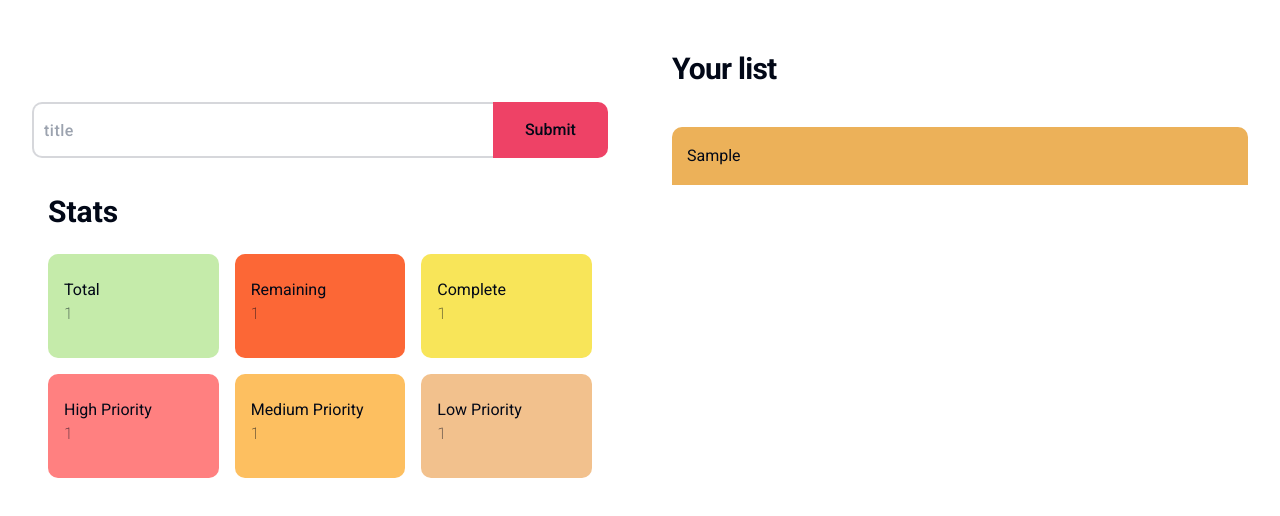
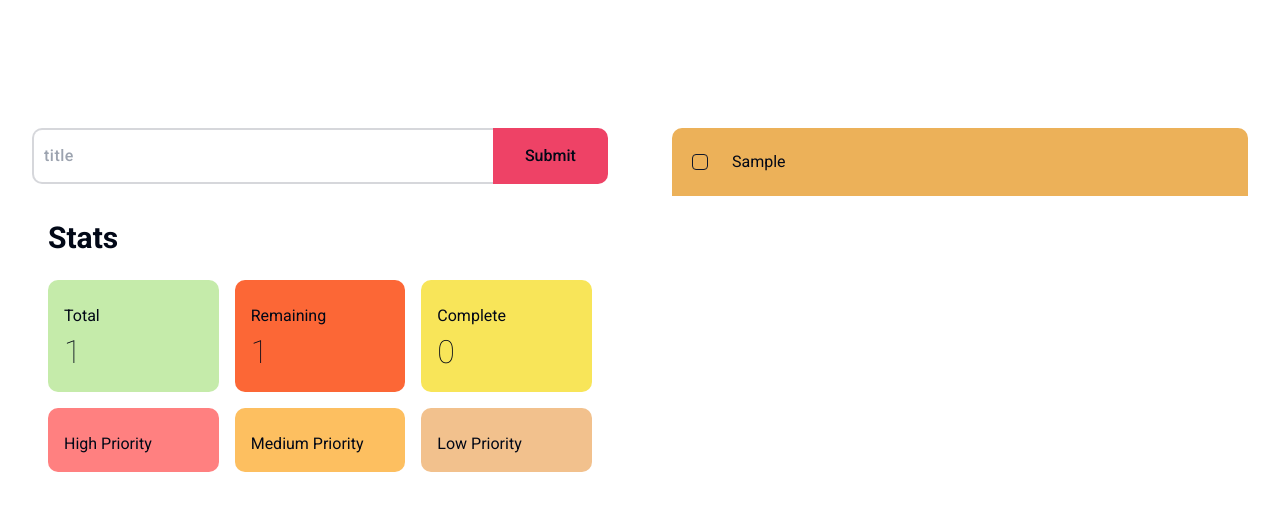
Before and after one commit to AnindoChoudhury/TodoApp, a React (Vite) app in the folder frontend/: page / in a window 1280 px wide. Both pictures are taken after typing "Sample" into the empty fields and a click on the button "Submit". Shown: the top 516 px of the page. Built offline with nearby package versions, Linux system fonts and the light colour scheme; no server answers.

Commit message:
Updated stats

```diff
--- a/frontend/package.json
+++ b/frontend/package.json
@@ -9,9 +9,11 @@
     "preview": "vite preview"
   },
   "dependencies": {
+    "@radix-ui/react-checkbox": "^1.0.4",
     "@radix-ui/react-slot": "^1.0.2",
     "class-variance-authority": "^0.7.0",
     "clsx": "^2.1.0",
+    "framer-motion": "^11.0.7",
     "lucide-react": "^0.343.0",
     "react": "^18.2.0",
     "react-dom": "^18.2.0",
--- a/frontend/src/App.jsx
+++ b/frontend/src/App.jsx
@@ -1,7 +1,7 @@
 import Input from "./Section/Input"
 import Display from "./Section/Display"
 import TodoContextProvider from "./context/TodoContextProvider"
-
+import {motion} from "framer-motion"
 function App() {
   return(
     <div style={{display:"flex"}}>
--- /dev/null
+++ b/frontend/src/SVG/Info.jsx
@@ -0,0 +1,9 @@
+
+export default function Info()
+{
+    return(
+        <div className="flex justify-center items-center">
+    <svg fill="#FA5252" xmlns="http://www.w3.org/2000/svg"  viewBox="0 0 24 24" width="20px" height="24px">    <path d="M12,2C6.477,2,2,6.477,2,12s4.477,10,10,10s10-4.477,10-10S17.523,2,12,2z M13,17h-2v-6h2V17z M13,9h-2V7h2V9z"/></svg>
+    </div>
+    )
+}
--- a/frontend/src/Section/Display.jsx
+++ b/frontend/src/Section/Display.jsx
@@ -1,30 +1,22 @@
-import React, { useState, useEffect, useContext } from "react";
+import React, { useState, useEffect, useContext,useRef} from "react";
 import TodoContext from "../context/TodoContext";
-
+import { Checkbox } from "@/components/ui/checkbox"
 function Display() {
   let [color, setColor] = useState([]);
-  const [check, setCheck] = useState([false]);
-  const { todoCon,setTodoCon,title,setTitle,setTotalNumberOfTodos} = useContext(TodoContext);
+  // const [check, setCheck] = useState([false]);
+  const { todoCon,setTodoCon,check,title,setTitle,setCheck,setTotalNumberOfTodos} = useContext(TodoContext);
 
-  // Changes the color array based on the values of the check array
-  useEffect(() => {
-    setColor(
-      check.map((item) => {
-        if (item) return "#D4E7C5";
-        else return "white";
-      })
-    );
-    console.log(check);
-  }, [check]);
   useEffect(()=>
   {
     if(todoCon.length)
     {
-      setTitle("Your list");
+      setTitle("");
       setTotalNumberOfTodos(todoCon.length);
     }
   },[todoCon]);
   // If there is at least a single todo in the todoCon array
+
+  const checkRef = useRef(null);
   return (
       <div
         className="display"
@@ -40,7 +32,7 @@ function Display() {
         }}
       >
     <h2 className="mt-10 scroll-m-20 pb-2 text-3xl self-start font-semibold tracking-tight transition-colors first:mt-0" style={{marginTop:"8%",marginLeft:"2rem"}}>{title}</h2>
-    <div className="displaychild" style={{display:"flex",justifyContent:"center",flexDirection:"column",alignItems:"center",width:"100%",marginTop : "2rem"}}>
+    <div className="displaychild" style={{display:"flex",justifyContent:"center",flexDirection:"column",alignItems:"center",width:"100%",marginTop : "4.3rem"}}>
         {todoCon.map((item, i) => {
           let todoItemBackgroundColor = i%2===0?"#ECB159":"#F0F3FF";
 
@@ -53,32 +45,20 @@ function Display() {
               width: "90%",
               backgroundColor:todoItemBackgroundColor,
               borderRadius : borderRadiusOfItem,
-              padding : "15px",
+              padding : "20px",
               // backgroundColor: color[i] || "red",
               // padding: "1rem",
               // borderRadius: "10px",
             }}
           >
-            <p className="leading-7 [&:not(:first-child)]:mt-6">{item.todoTitle}</p>
-            {/* <p style={{ display: "inline", marginRight: "1.5rem" }}>
-              Completed
-            </p>
-            <input
-              style={{
-                width: "20px",
-                height: "20px",
-                position: "absolute",
-                bottom: "15px",
-              }}
-              type="checkbox"
-              onChange={() => {
-                setCheck((prev) => {
-                  const newCheck = [...prev];
-                  newCheck[i] = !newCheck[i];
-                  return newCheck;
-                });
-              }}
-            /> */}
+            <div className="flex gap-6 items-center">
+
+            <Checkbox ref = {checkRef} id={i}/>
+            <p className="leading-7">{item.todoTitle}</p>
+
+            </div>
+
+
           </div>
         )})}
         </div>
--- a/frontend/src/Section/Input.jsx
+++ b/frontend/src/Section/Input.jsx
@@ -3,20 +3,28 @@ import TodoContext from "../context/TodoContext";
 import "../App.css"
 import Stat from "./Stat";
 import { Button } from "@/components/ui/button"
-
+import Info from "@/SVG/info";
 function Input()
 {
   const titleRef = useRef(null);
-  const {setTodoCon,todoCon,title,setTitle,totalNumberOfTodos,setTotalNumberOfTodos} = useContext(TodoContext);
+  const {setTodoCon,todoCon,title,setTitle,totalNumberOfTodos,setTotalNumberOfTodos,checks,setChecks} = useContext(TodoContext);
 
   async function pushTodo()
   {
     const todoTitle = titleRef.current.value;
-    const todoObject = {todoTitle};
+    if(!todoTitle)
+    {
+       alert("At least enter some todo");
+       return;
+    }
+    const todoObject = {id:todoCon.length,todoTitle:todoTitle,completed:false};
     setTodoCon((current)=>([...current,todoObject]));
     const reqBody = {
+      id : todoCon.length,
       title : todoTitle,
+      completed : false,
     }
+    console.log(todoObject);
     titleRef.current.value="";
     await fetch("https://todo-app-backend-delta.vercel.app/todo",{
       method : "POST",
@@ -35,13 +43,14 @@ function Input()
       gap: "1rem",
       flexDirection: "column",
       width: "100%",
-      paddingTop: "8%",
+      paddingTop: "7%",
       alignItems: "center",
       height : "100vh",
       overflow: "auto",
     }}
   >
-    <div style={{display : "flex",width : "90%"}}>
+
+    <div style={{display : "flex",width : "90%",marginTop : "2.4rem"}}>
     <input style={{
        width : "80%",
        height : "100%",
@@ -68,6 +77,8 @@ function Input()
 
 
   </div>
+
+
    )
 }
 
--- a/frontend/src/Section/Stat.jsx
+++ b/frontend/src/Section/Stat.jsx
@@ -1,30 +1,42 @@
 import { useContext } from "react"
 import "../index.css"
 import TodoContext from "../context/TodoContext";
+import { motion } from "framer-motion"
 
-function StatItems({text,color})
+function StatItems({text,color,number})
 {
-    const {totalNumberOfTodos}=useContext(TodoContext);
+
 
     return(
-    <div className="statItems" style={{backgroundColor:color,display:"flex",justifyContent:"center",flexDirection:"column"}}>
+    <div className="statItems" style={{backgroundColor:color,display:"flex",paddingBottom:"1rem",justifyContent:"center",flexDirection:"column"}}>
             <p>{text}</p>
-            <p className="stat" style={{fontWeight:"100"}}>{totalNumberOfTodos}</p>
+            <motion.p
+            className="stat"
+            style={{fontWeight:"100",fontSize:"2rem"}}
+            initial={{ opacity: 0, scale: 0.5 }}
+            animate={{ opacity: 1, scale: 1 }}
+            transition={{
+                duration: 0.8,
+                delay: 0.5,
+                ease: [0, 0.71, 0.2, 1.01]
+              }}
+            >{number}</motion.p>
     </div>
     )
 }
 
 export default function Stat()
 {
-
+    const {totalNumberOfTodos,completedTodo,setCompletedTodo}=useContext(TodoContext);
     return(
         <div style={{display : "flex",marginTop : "20px",height : "19rem",padding:"0 1rem 0 1rem",flexDirection:"column",width : "90%",justifyContent : "start",alignItems : "center"}}>
             <div style={{width : "100%"}}>
             <h2 className="mt-10 scroll-m-20 mb-[1rem] pb-2 text-3xl font-semibold tracking-normal transition-colors first:mt-0">Stats</h2>
             <div style={{display :"grid", gridTemplateColumns : "1fr 1fr 1fr", gap:"1rem",margin:"0"}}>
-             <StatItems text="Total" color ="#C5EBAA"/>
-             <StatItems text="Remaining" color ="#FC6736"/>
-             <StatItems text="Complete" color ="#F8E559"/>
+             <StatItems text="Total" color ="#C5EBAA" number = {totalNumberOfTodos} />
+             <StatItems text="Remaining" color ="#FC6736" number={totalNumberOfTodos-completedTodo.length}/>
+             <StatItems text="Complete" color ="#F8E559"
+             number={completedTodo.length}/>
             <StatItems  text="High Priority" color="#FF8080"/>
             <StatItems text="Medium Priority" color="#FDBF60"/>
             <StatItems text="Low Priority" color ="#F2C18D"/>
--- /dev/null
+++ b/frontend/src/components/ui/checkbox.jsx
@@ -0,0 +1,46 @@
+"use client"
+
+import * as React from "react"
+import * as CheckboxPrimitive from "@radix-ui/react-checkbox"
+import { Check } from "lucide-react"
+
+import { cn } from "@/lib/utils"
+
+import { useContext } from "react"
+import {useEffect} from "react";
+import TodoContext from "@/context/TodoContext"
+
+const Checkbox = React.forwardRef(({ className, ...props }, ref) => {
+  const {completedTodo,setCompletedTodo,todoCon}=useContext(TodoContext);
+  useEffect(function()
+  {
+    console.log(completedTodo);
+  },[completedTodo]);
+  return(
+  <CheckboxPrimitive.Root
+
+    onCheckedChange={function()
+    {
+        todoCon[ref.current.id].completed=(ref.current.ariaChecked);
+
+        console.log(todoCon[ref.current.id]);
+
+       // contains all todos which are completed
+        setCompletedTodo([...todoCon.filter(item=>item.completed==="true")]);
+   }}
+
+    ref={ref}
+    className={cn(
+      "peer h-4 w-4 shrink-0 rounded-sm border border-primary ring-offset-background focus-visible:outline-none focus-visible:ring-2 focus-visible:ring-ring focus-visible:ring-offset-2 disabled:cursor-not-allowed disabled:opacity-50 data-[state=checked]:bg-primary data-[state=checked]:text-primary-foreground",
+      className
+    )}
+    {...props}>
+    <CheckboxPrimitive.Indicator className={cn("flex items-center justify-center text-current")}>
+      <Check className="h-4 w-4" />
+    </CheckboxPrimitive.Indicator>
+  </CheckboxPrimitive.Root>
+  )
+})
+Checkbox.displayName = CheckboxPrimitive.Root.displayName
+
+export { Checkbox }
--- a/frontend/src/context/TodoContextProvider.jsx
+++ b/frontend/src/context/TodoContextProvider.jsx
@@ -5,15 +5,16 @@ const TodoContextProvider = ({children})=>
     {
         const [todoCon,setTodoCon] = useState([]);
         const [totalNumberOfTodos,setTotalNumberOfTodos]=useState(0);
-        const [completedTodo,setCompletedTodo]=useState(0);
+        const [completedTodo,setCompletedTodo]=useState([]);
         const [incompleteTodo, setIncompleteTodo]=useState(0);
         const [numberOfHighPriority,setNumberOfHighPriority]=useState(0);
         const [numberOfMediumPriority,setNumberOfMediumPriority]=useState(0);
         const [numberOfLowPriority,setNumberOfLowPriority]=useState(0);
         const [title,setTitle]=useState("No Todos here");
+        const [check,setCheck] = useState(false);
 
         return (
-            <TodoContext.Provider value = {{todoCon,setTodoCon,totalNumberOfTodos,setTotalNumberOfTodos,completedTodo,setCompletedTodo,incompleteTodo,title,setTitle,setIncompleteTodo,numberOfHighPriority,setNumberOfHighPriority,numberOfMediumPriority,setNumberOfMediumPriority,numberOfLowPriority,setNumberOfLowPriority}}>
+            <TodoContext.Provider value = {{todoCon,setTodoCon,totalNumberOfTodos,setCheck,setTotalNumberOfTodos,completedTodo,setCompletedTodo,incompleteTodo,title,setTitle,setIncompleteTodo,check,numberOfHighPriority,setNumberOfHighPriority,numberOfMediumPriority,setNumberOfMediumPriority,numberOfLowPriority,setNumberOfLowPriority}}>
                 {children}
             </TodoContext.Provider>
         )
```
Also changed, not shown: 2 other files (tests, documents, lock files or other folders). Lines whose indentation alone changed are shown as unchanged.
